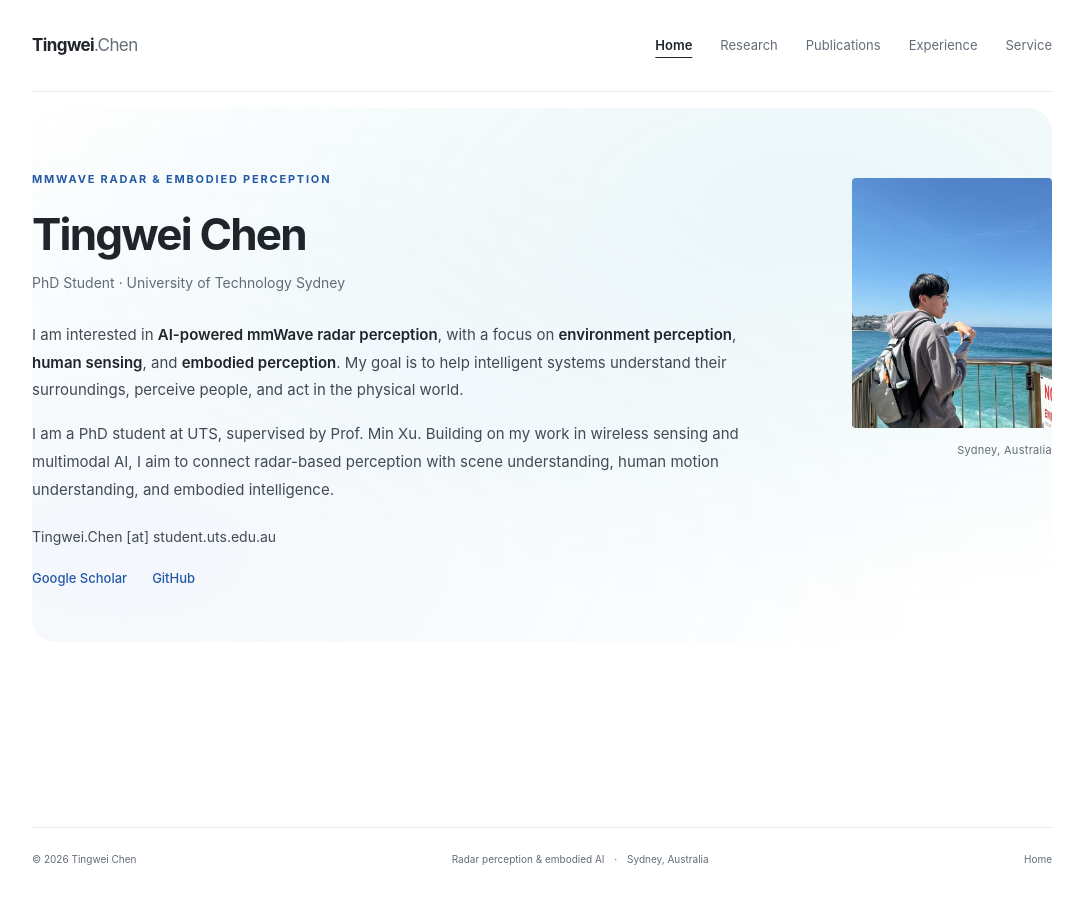
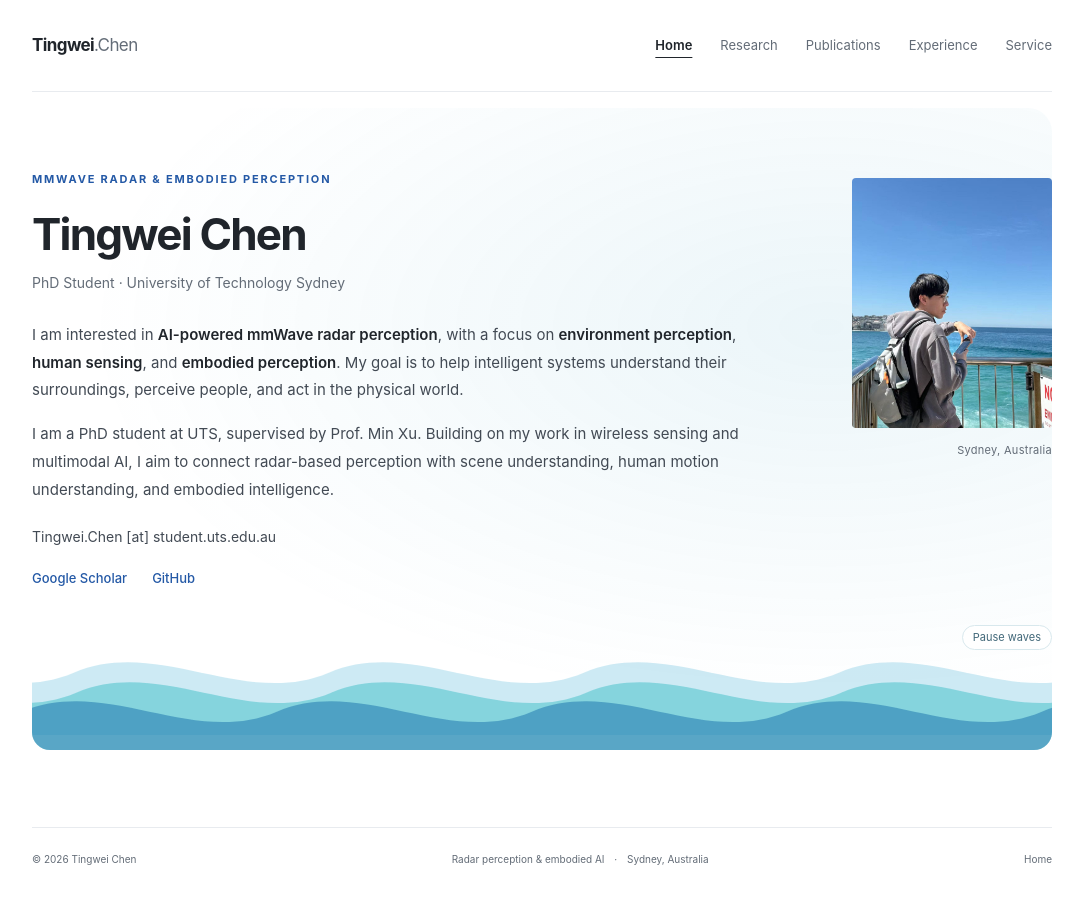
Before and after one commit to Teddyctw/Teddyctw.github.io, a Jekyll site: the page built from index.html, in a window 1280 px wide. Shown: the whole page, without its empty margins (98-1181 px from the left). Built offline with Jekyll 4.4.1, drawn with Linux system fonts in a browser that asks for light colours; the list of posts is cut into pages by our own code.

Commit message:
Replace faint ocean tint with continuous layered waves and pause control

```diff
--- /dev/null
+++ b/_includes/ocean-waves.html
@@ -0,0 +1,12 @@
+{% assign wave_path = 'M0 65 C120 10 240 120 360 65 C480 10 600 120 720 65 C840 10 960 120 1080 65 C1200 10 1320 120 1440 65 V160 H0 Z' %}
+<div class="ocean-scene">
+  <button class="ocean-toggle" type="button" aria-pressed="false" hidden>Pause waves</button>
+  <div class="ocean-water" aria-hidden="true">
+    {% for layer in (1..3) %}
+    <svg class="ocean-layer ocean-layer-{{ layer }}" viewBox="0 0 2880 160" preserveAspectRatio="none" focusable="false">
+      <path d="{{ wave_path }}" />
+      <path d="{{ wave_path }}" transform="translate(1440 0)" />
+    </svg>
+    {% endfor %}
+  </div>
+</div>
--- a/_includes/profile-intro.html
+++ b/_includes/profile-intro.html
@@ -20,4 +20,5 @@
     <img src="{{ '/assets/images/profile-seaside.jpg' | relative_url }}" alt="Tingwei Chen by the sea" width="200" height="250" fetchpriority="high">
     <figcaption>Sydney, Australia</figcaption>
   </figure>
+  {% include ocean-waves.html %}
 </section>
--- a/_layouts/academic.html
+++ b/_layouts/academic.html
@@ -14,6 +14,7 @@
   <meta property="og:image" content="{{ '/assets/images/profile-seaside.jpg' | absolute_url }}">
   {% include favicon.html %}
   <link rel="stylesheet" href="{{ '/assets/css/academic.css' | relative_url }}?v={{ site.time | date: '%s' }}">
+  {% if page.url == '/' or page.url == '/about/' %}<script src="{{ '/assets/js/ocean-waves.js' | relative_url }}" defer></script>{% endif %}
   {% if page.url == '/' %}<script src="{{ '/assets/js/legacy-links.js' | relative_url }}" defer></script>{% endif %}
 </head>
 <body>
--- a/assets/css/academic.css
+++ b/assets/css/academic.css
@@ -162,7 +162,7 @@ h3 { margin: 0 0 8px; font-size: 15px; font-weight: 600; letter-spacing: -.15px;
 }
 @media (prefers-reduced-motion: no-preference) {
   main.wrap { animation: page-arrival 300ms ease-out both; }
-  .intro::before { animation: ocean-light 4.8s ease-out both; }
+
 }
 @media (hover: hover) and (pointer: fine) and (prefers-reduced-motion: no-preference) {
   .paper-figure { transition: transform 180ms ease, box-shadow 180ms ease, border-color 180ms ease; }
@@ -179,3 +179,33 @@ h3 { margin: 0 0 8px; font-size: 15px; font-weight: 600; letter-spacing: -.15px;
   .intro::before { display: none; }
   .paper-figure { box-shadow: none; transform: none; }
 }
+
+/* Three tiled wave layers run at different speeds, with a visible pause control. */
+.intro { padding-bottom: 160px; }
+.intro::before { background: radial-gradient(ellipse at 78% 35%, rgba(36, 150, 189, .09), transparent 66%); }
+.ocean-scene { position: absolute; inset: auto 0 0; height: 125px; }
+.ocean-water { position: absolute; inset: 20px 0 0; overflow: hidden; border-radius: 0 0 18px 18px; pointer-events: none; }
+.ocean-layer { position: absolute; left: 0; width: 200%; height: 100%; }
+.ocean-layer-1 { top: -15px; fill: #71c4df; opacity: .35; }
+.ocean-layer-2 { top: 5px; fill: #26b7bf; opacity: .43; }
+.ocean-layer-3 { top: 24px; fill: #267db1; opacity: .58; }
+.ocean-toggle { position: absolute; top: 0; right: 0; z-index: 1; padding: 3px 10px; border: 1px solid #d8e8ed; border-radius: 20px; background: #fff; color: #426879; font: 11px/1.6 var(--font); cursor: pointer; }
+.ocean-toggle:hover { border-color: #7fb7c7; color: #185c8a; }
+.ocean-toggle:focus-visible { outline: 2px solid var(--accent); outline-offset: 3px; }
+@keyframes ocean-wave-flow { to { transform: translateX(-50%); } }
+@media (prefers-reduced-motion: no-preference) {
+  .ocean-layer { animation: ocean-wave-flow linear infinite; }
+  .ocean-layer-1 { animation-duration: 22s; }
+  .ocean-layer-2 { animation-duration: 15s; animation-delay: -6s; }
+  .ocean-layer-3 { animation-duration: 10s; animation-delay: -3s; }
+  .intro[data-waves-paused="true"] .ocean-layer { animation-play-state: paused; }
+}
+@media (prefers-reduced-motion: reduce) {
+  .ocean-layer { animation: none; }
+  .ocean-toggle { display: none; }
+}
+@media (max-width: 580px) {
+  .intro { padding-bottom: 135px; }
+  .ocean-scene { height: 105px; }
+}
+@media print { .ocean-scene { display: none; } .intro { padding-bottom: 40px; } }
--- /dev/null
+++ b/assets/js/ocean-waves.js
@@ -0,0 +1,20 @@
+(() => {
+  const intro = document.querySelector('.intro');
+  const button = intro?.querySelector('.ocean-toggle');
+  if (!button) return;
+  const reducedMotion = window.matchMedia('(prefers-reduced-motion: reduce)');
+  const syncPreference = () => {
+    button.hidden = reducedMotion.matches;
+    intro.dataset.wavesPaused = String(reducedMotion.matches);
+    button.setAttribute('aria-pressed', 'false');
+    button.textContent = 'Pause waves';
+  };
+  syncPreference();
+  reducedMotion.addEventListener('change', syncPreference);
+  button.addEventListener('click', () => {
+    const paused = intro.dataset.wavesPaused !== 'true';
+    intro.dataset.wavesPaused = String(paused);
+    button.setAttribute('aria-pressed', String(paused));
+    button.textContent = paused ? 'Resume waves' : 'Pause waves';
+  });
+})();
```
